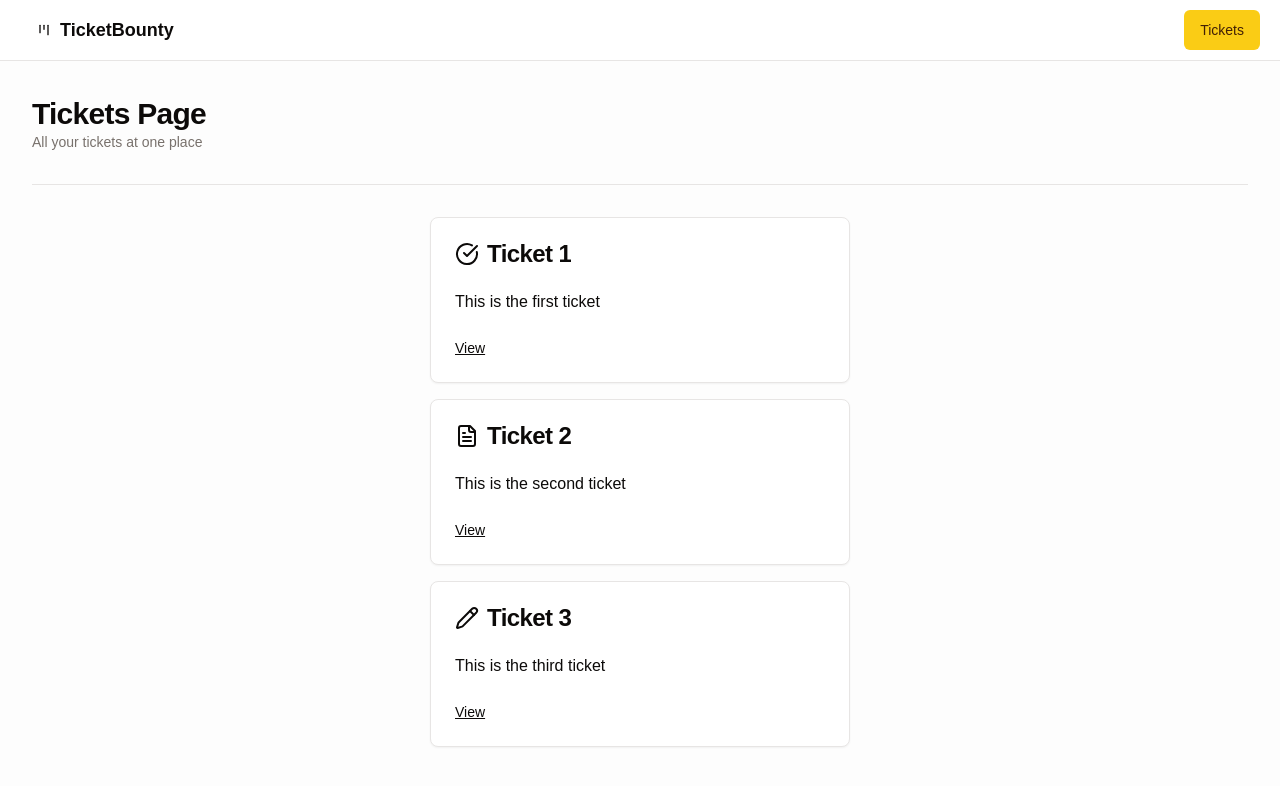
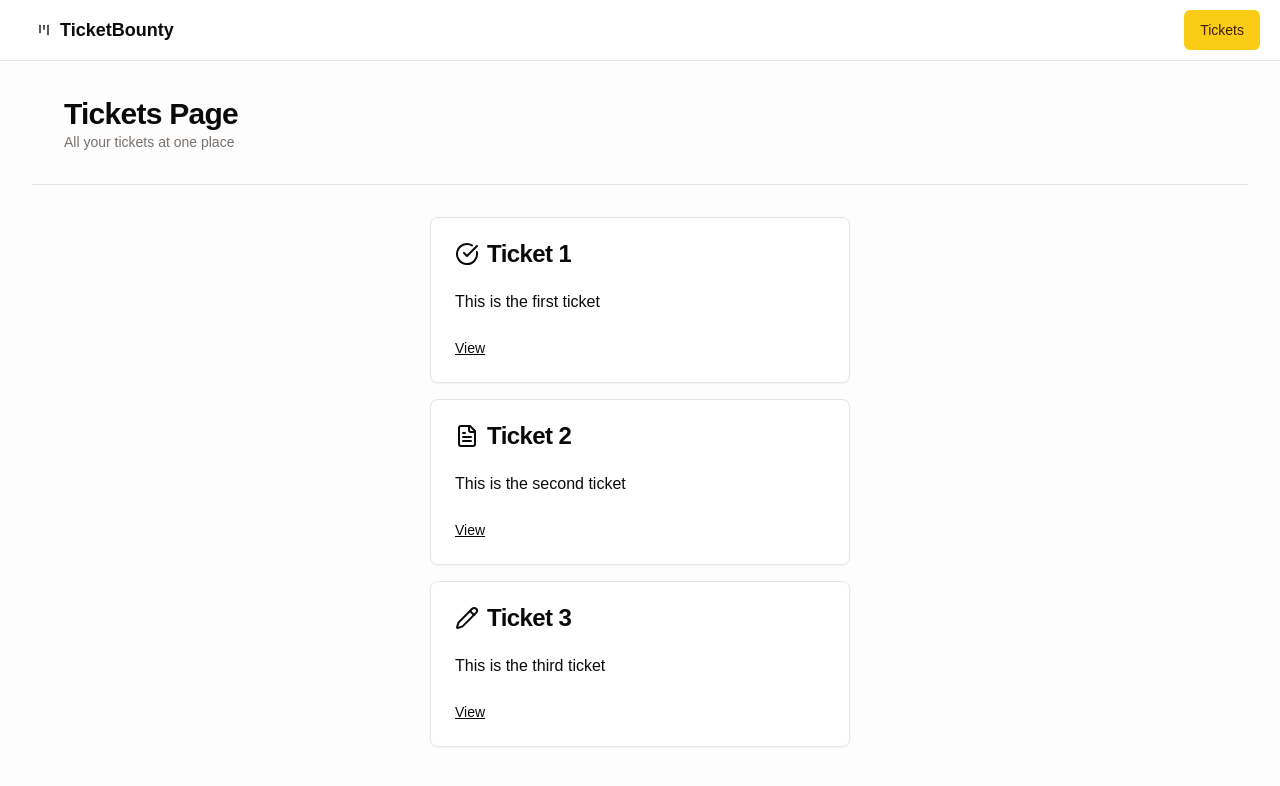
Before and after one commit to mkhmbtv/bountix, a Next.js app: page /tickets in a window 1280 px wide. Shown: the top 786 px of the page. Built offline with nearby package versions, Linux system fonts and the light colour scheme.

Commit message:
Extract components

```diff
--- a/src/app/layout.tsx
+++ b/src/app/layout.tsx
@@ -1,10 +1,7 @@
 import "./globals.css";
-import { LucideKanban } from "lucide-react";
 import type { Metadata } from "next";
 import localFont from "next/font/local";
-import Link from "next/link";
-import { buttonVariants } from "@/components/ui/button";
-import { homePath, ticketsPath } from "@/paths";
+import { Header } from "@/components/header";
 
 const geistSans = localFont({
   src: "./fonts/GeistVF.woff",
@@ -33,26 +30,8 @@ export default function RootLayout({
       <body
         className={`${geistSans.variable} ${geistMono.variable} flex h-full flex-col antialiased`}
       >
-        <header className="supports-backdrop-blur:bg-background/60 bg-background/95 fixed left-0 right-0 top-0 z-20 flex w-full justify-between border-b px-5 py-2.5 backdrop-blur">
-          <div>
-            <Link
-              href={homePath()}
-              className={buttonVariants({ variant: "ghost" })}
-            >
-              <LucideKanban />
-              <h1 className="text-lg font-semibold">TicketBounty</h1>
-            </Link>
-          </div>
-          <div>
-            <Link
-              href={ticketsPath()}
-              className={buttonVariants({ variant: "default" })}
-            >
-              Tickets
-            </Link>
-          </div>
-        </header>
-        <main className="bg-secondary/20 flex flex-1 flex-col overflow-y-auto overflow-x-hidden px-8 py-24">
+        <Header />
+        <main className="flex flex-1 flex-col overflow-y-auto overflow-x-hidden bg-secondary/20 px-8 py-24">
           {children}
         </main>
       </body>
--- a/src/app/page.tsx
+++ b/src/app/page.tsx
@@ -1,15 +1,11 @@
 import Link from "next/link";
+import { Heading } from "@/components/heading";
 import { ticketsPath } from "@/paths";
 
 const HomePage = () => {
   return (
     <div className="flex flex-1 flex-col gap-y-8">
-      <div>
-        <h2 className="text-3xl font-bold tracking-tight">Home Page</h2>
-        <p className="text-muted-foreground text-sm">
-          Your home place to start
-        </p>
-      </div>
+      <Heading title="Home Page" description="Your home place to start" />
       <div className="flex flex-1 flex-col items-center">
         <Link href={ticketsPath()} className="underline">
           Go to Tickets
--- a/src/app/tickets/page.tsx
+++ b/src/app/tickets/page.tsx
@@ -1,5 +1,6 @@
 import { LucideCheckCircle, LucideFileText, LucidePencil } from "lucide-react";
 import Link from "next/link";
+import { Heading } from "@/components/heading";
 import {
   Card,
   CardContent,
@@ -7,7 +8,6 @@ import {
   CardHeader,
   CardTitle,
 } from "@/components/ui/card";
-import { Separator } from "@/components/ui/separator";
 import { initialTickets } from "@/data";
 import { ticketPath } from "@/paths";
 
@@ -20,13 +20,10 @@ const TICKET_ICONS = {
 const TicketsPage = () => {
   return (
     <div className="flex flex-1 flex-col gap-y-8">
-      <div>
-        <h2 className="text-3xl font-bold tracking-tight">Tickets Page</h2>
-        <p className="text-muted-foreground text-sm">
-          All your tickets at one place
-        </p>
-      </div>
-      <Separator />
+      <Heading
+        title="Tickets Page"
+        description="All your tickets at one place"
+      />
       <div className="flex flex-1 flex-col items-center gap-y-4">
         {initialTickets.map((ticket) => (
           <Card key={ticket.id} className="w-full max-w-[420px]">
--- /dev/null
+++ b/src/components/header.tsx
@@ -0,0 +1,30 @@
+import { LucideKanban } from "lucide-react";
+import Link from "next/link";
+import { homePath, ticketsPath } from "@/paths";
+import { buttonVariants } from "./ui/button";
+
+const Header = () => {
+  return (
+    <header className="supports-backdrop-blur:bg-background/60 fixed left-0 right-0 top-0 z-20 flex w-full justify-between border-b bg-background/95 px-5 py-2.5 backdrop-blur">
+      <div>
+        <Link
+          href={homePath()}
+          className={buttonVariants({ variant: "ghost" })}
+        >
+          <LucideKanban />
+          <h1 className="text-lg font-semibold">TicketBounty</h1>
+        </Link>
+      </div>
+      <div>
+        <Link
+          href={ticketsPath()}
+          className={buttonVariants({ variant: "default" })}
+        >
+          Tickets
+        </Link>
+      </div>
+    </header>
+  );
+};
+
+export { Header };
--- /dev/null
+++ b/src/components/heading.tsx
@@ -0,0 +1,22 @@
+import { Separator } from "./ui/separator";
+
+type HeadingProps = {
+  title: string;
+  description?: string;
+};
+
+const Heading = ({ title, description }: HeadingProps) => {
+  return (
+    <>
+      <div className="px-8">
+        <h2 className="text-3xl font-bold tracking-tight">{title}</h2>
+        {description && (
+          <p className="text-muted-foreground text-sm">{description}</p>
+        )}
+      </div>
+      <Separator />
+    </>
+  );
+};
+
+export { Heading };
```
